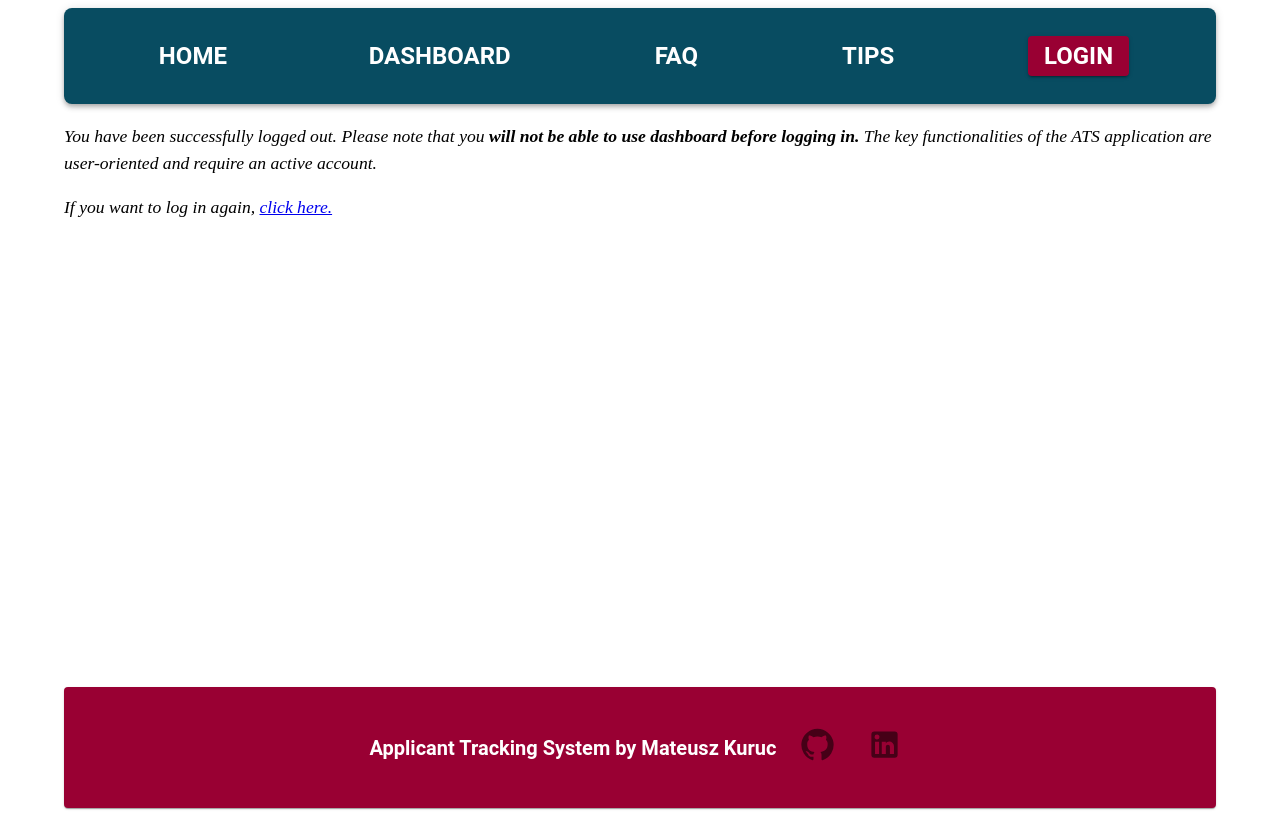
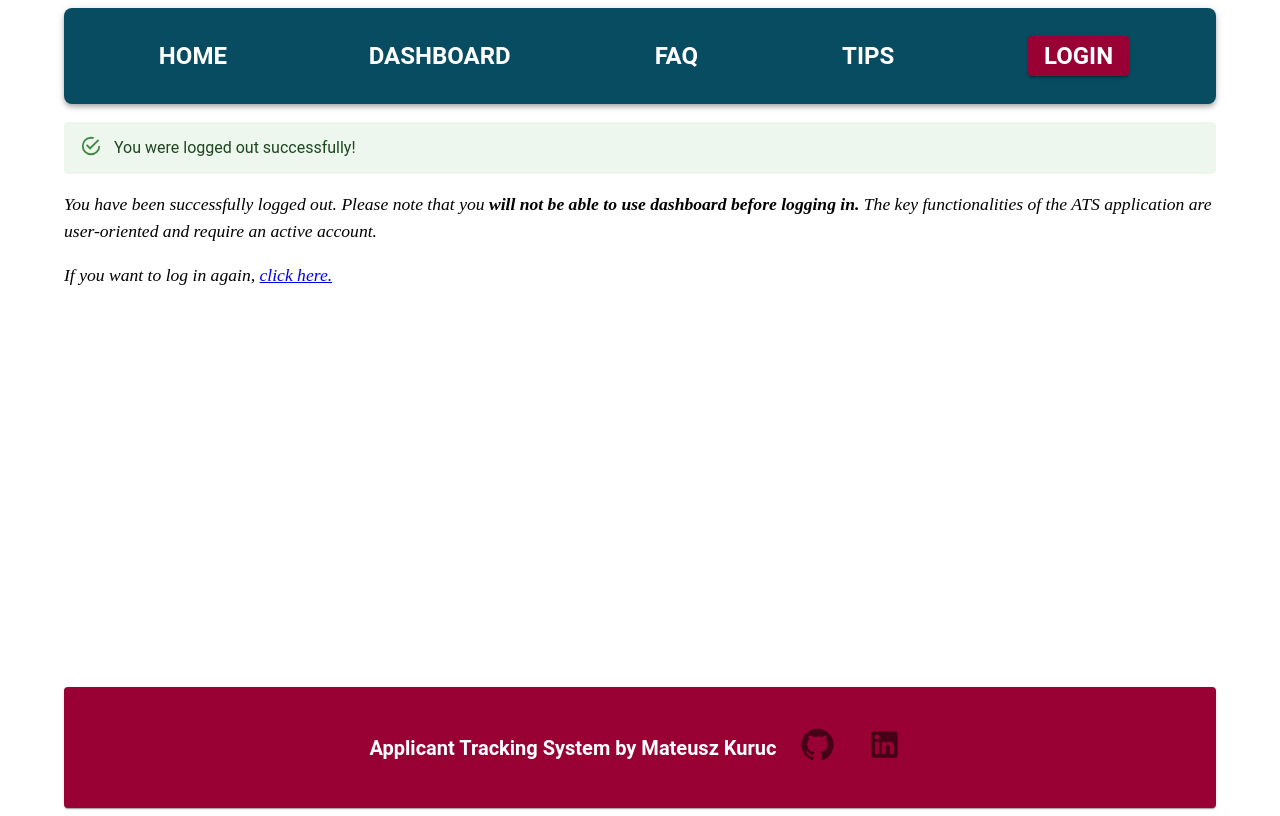
Before and after one commit to MateuszKuruc/ATS-recruitment-app, a React (Create React App) app in the folder ats-frontend/: page /logout in a window 1280 px wide. Built offline with nearby package versions, Linux system fonts and the light colour scheme; no server answers.

Commit message:
add login in and log out messages for successful attempts

```diff
--- a/ats-frontend/src/App.js
+++ b/ats-frontend/src/App.js
@@ -33,6 +33,7 @@ import {
   ThemeProvider,
   Typography,
 } from "@mui/material";
+import { setNotification } from "./reducers/notificationReducer";
 
 const websiteTheme = createTheme({
   palette: {
@@ -158,6 +159,12 @@ function App() {
 
       candidateService.setToken(loggedUser.token);
       dispatch(setLogin(loggedUser));
+      dispatch(
+        setNotification({
+          severity: "success",
+          message: "You were logged in successfully!",
+        })
+      );
 
       setUsername("");
       setPassword("");
--- a/ats-frontend/src/components/LogoutPage.js
+++ b/ats-frontend/src/components/LogoutPage.js
@@ -3,17 +3,31 @@ import { setLogin } from "../reducers/loginReducer";
 import { Typography } from "@mui/material";
 import { Link } from "react-router-dom";
 import { useEffect } from "react";
+import { setNotification } from "../reducers/notificationReducer";
+import Notification from "./Notification";
+import { useSelector } from "react-redux";
 
 const LogoutPage = () => {
   const dispatch = useDispatch();
+  const notification = useSelector((state) => state.notification);
 
   useEffect(() => {
     window.localStorage.removeItem("loggedAppUser");
     dispatch(setLogin(null));
+    dispatch(
+      setNotification({
+        severity: "success",
+        message: "You were logged out successfully!",
+      })
+    );
   }, [dispatch]);
 
   return (
     <div>
+      <Notification
+        severity={notification.severity}
+        message={notification.message}
+      />
       <Typography variant="italic">
         <p>
           You have been successfully logged out. Please note that you
```
